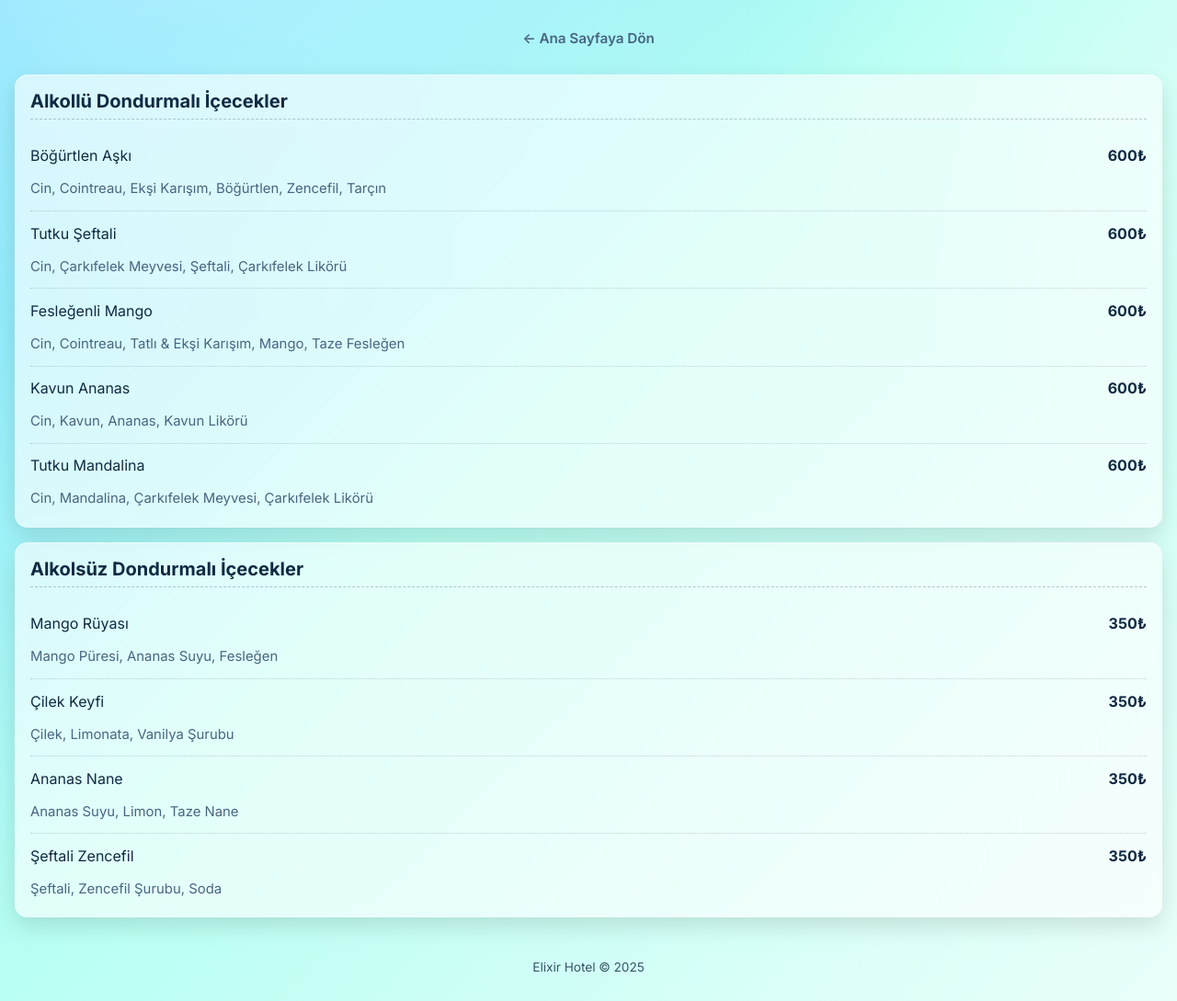
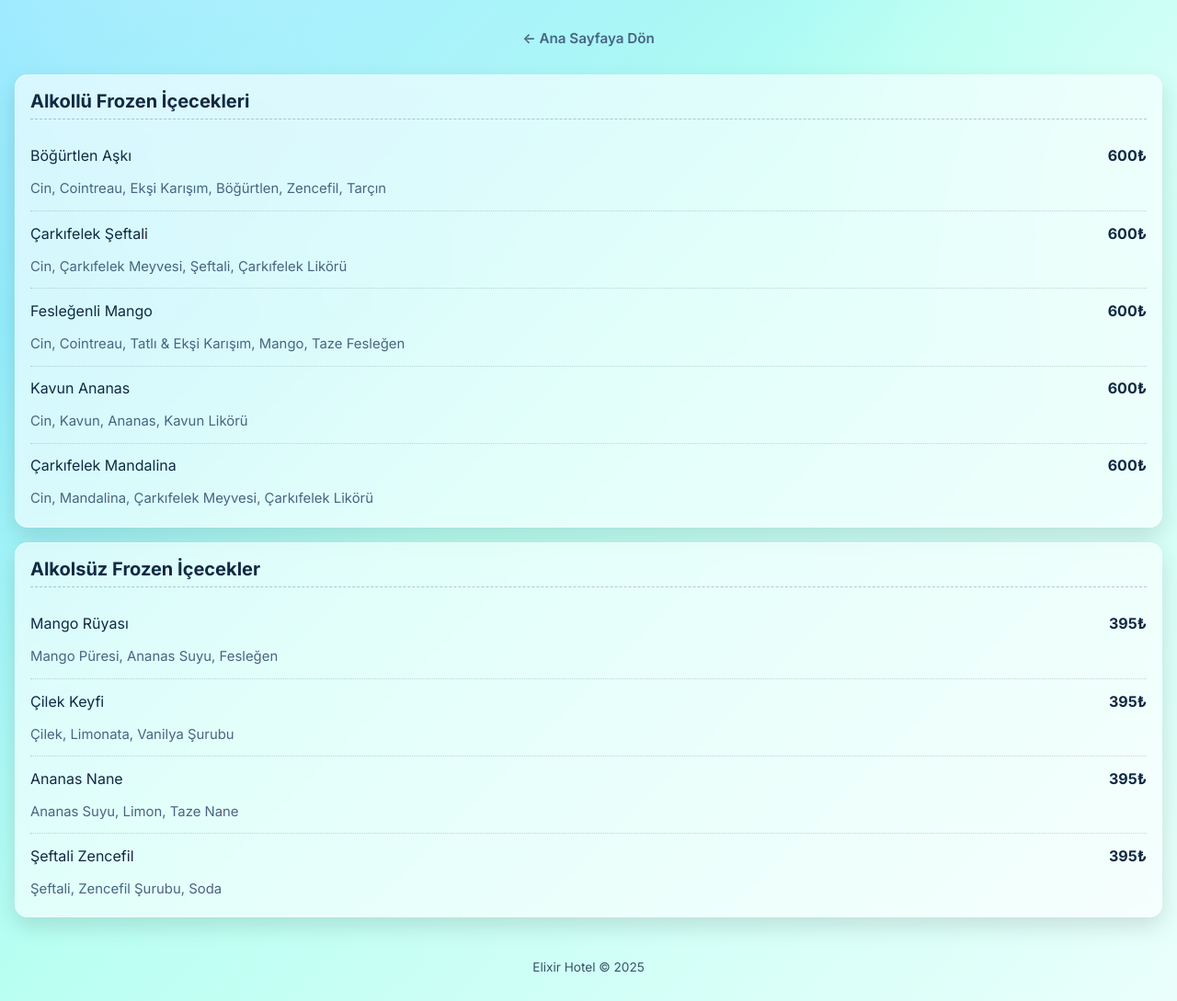
Before and after one commit to mhalitekici/elixir-new, a plain HTML site: page frozentr.html in a window 1280 px wide. Shown: the whole page at 92% size. Drawn offline with Linux system fonts and the light colour scheme.

```diff
--- a/frozentr.html
+++ b/frozentr.html
@@ -3,7 +3,7 @@
 <head>
   <meta charset="UTF-8">
   <meta name="viewport" content="width=device-width, initial-scale=1.0">
-  <title>Dondurmalı Menü - Elixir Hotel</title>
+  <title>Frozen Menü - Elixir Hotel</title>
   <link rel="stylesheet" href="css/style.css">
 
 </head>
@@ -15,7 +15,7 @@
   <main>
     <!-- Alkollü Dondurmalı İçecekler -->
     <section class="menu-section">
-      <h2>Alkollü Dondurmalı İçecekler</h2>
+      <h2>Alkollü Frozen İçecekleri</h2>
       <p class="note"></p>
       <ul>
         <li>
@@ -24,7 +24,7 @@
           <div class="desc">Cin, Cointreau, Ekşi Karışım, Böğürtlen, Zencefil, Tarçın</div>
         </li>
         <li>
-          <span>Tutku Şeftali</span>
+          <span>Çarkıfelek Şeftali</span>
           <span class="price">600₺</span>
           <div class="desc">Cin, Çarkıfelek Meyvesi, Şeftali, Çarkıfelek Likörü</div>
         </li>
@@ -39,7 +39,7 @@
           <div class="desc">Cin, Kavun, Ananas, Kavun Likörü</div>
         </li>
         <li>
-          <span>Tutku Mandalina</span>
+          <span>Çarkıfelek Mandalina</span>
           <span class="price">600₺</span>
           <div class="desc">Cin, Mandalina, Çarkıfelek Meyvesi, Çarkıfelek Likörü</div>
         </li>
@@ -48,27 +48,27 @@
 
     <!-- Alkolsüz Dondurmalı İçecekler -->
     <section class="menu-section">
-      <h2>Alkolsüz Dondurmalı İçecekler</h2>
+      <h2>Alkolsüz Frozen İçecekler</h2>
       <p class="note"></p>
       <ul>
         <li>
           <span>Mango Rüyası</span>
-          <span class="price">350₺</span>
+          <span class="price">395₺</span>
           <div class="desc">Mango Püresi, Ananas Suyu, Fesleğen</div>
         </li>
         <li>
           <span>Çilek Keyfi</span>
-          <span class="price">350₺</span>
+          <span class="price">395₺</span>
           <div class="desc">Çilek, Limonata, Vanilya Şurubu</div>
         </li>
         <li>
           <span>Ananas Nane</span>
-          <span class="price">350₺</span>
+          <span class="price">395₺</span>
           <div class="desc">Ananas Suyu, Limon, Taze Nane</div>
         </li>
         <li>
           <span>Şeftali Zencefil</span>
-          <span class="price">350₺</span>
+          <span class="price">395₺</span>
           <div class="desc">Şeftali, Zencefil Şurubu, Soda</div>
         </li>
       </ul>
```
Also changed, not shown: frozen.html (+4 -4 lines), frozenru.html (+4 -4 lines).
